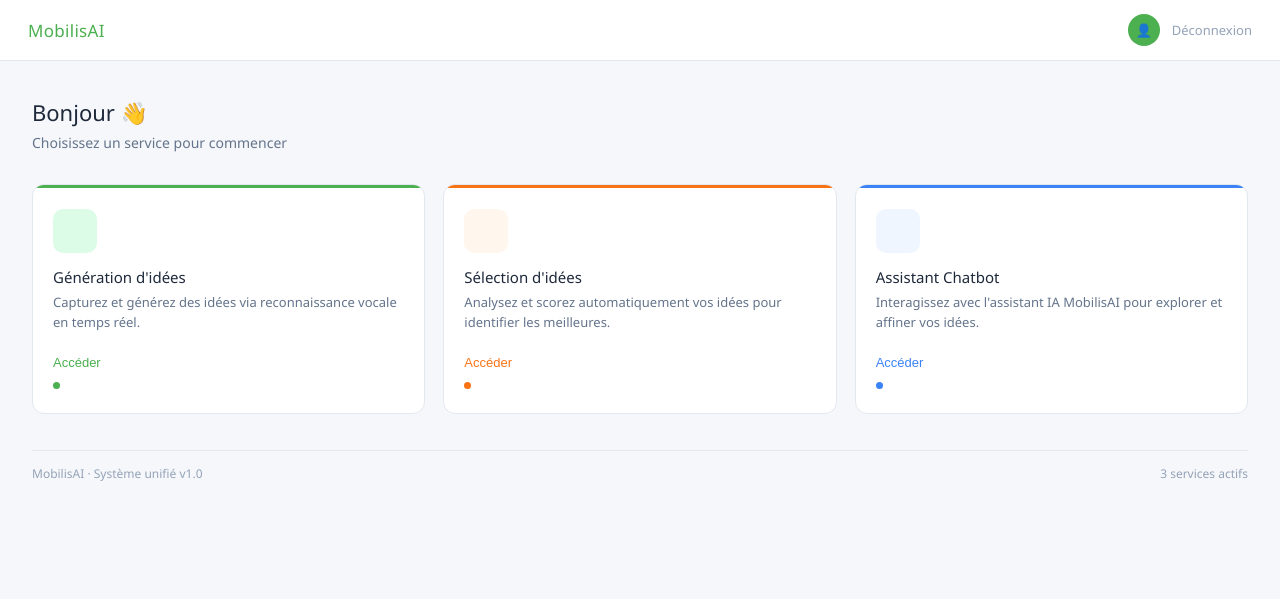
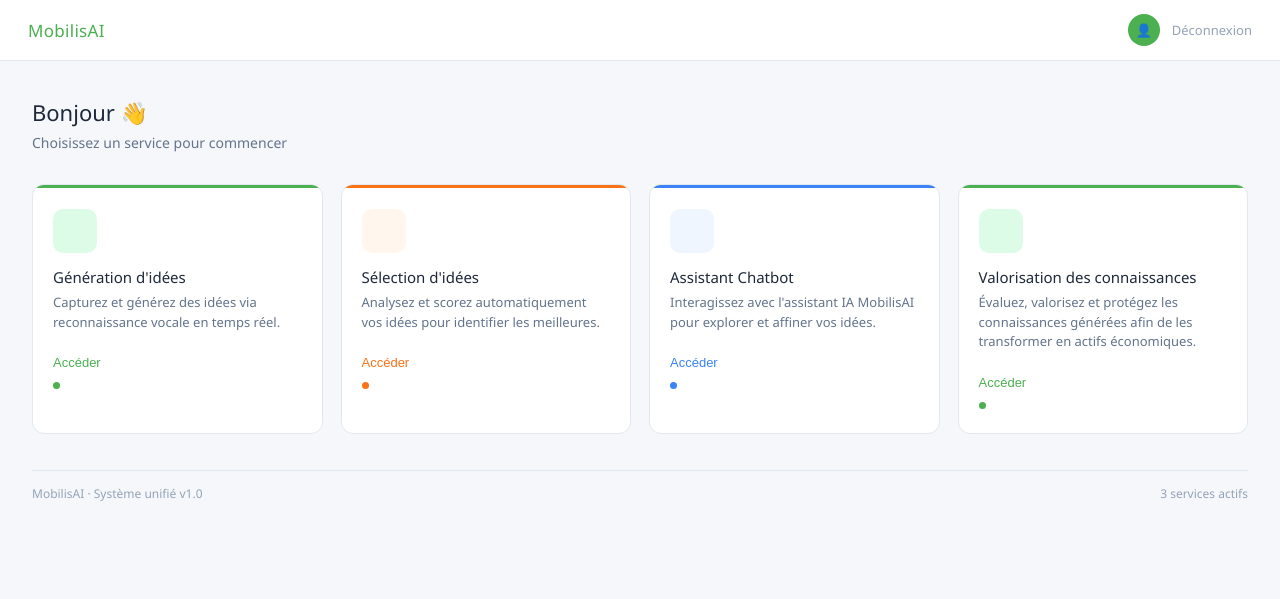
Before and after one commit to emiiyet/portail-mobilisai, a FastAPI app: template templates/accueil.html in a window 1280 px wide. Shown: the top 599 px of the page. Run offline with FastAPI, Linux system fonts and the light colour scheme; the template is opened without the code that fills it, so the values that code supplies are empty; some libraries are stand-ins or nearby versions.

Commit message:
Update accueil.html

```diff
--- a/templates/accueil.html
+++ b/templates/accueil.html
@@ -81,10 +81,10 @@
     }
 
     .grid {
-        display: grid;
-        grid-template-columns: repeat(3, 1fr);
-        gap: 18px;
-    }
+    display: grid;
+    grid-template-columns: repeat(4, 1fr);
+    gap: 18px;
+}
 
     .card {
         background: white;
@@ -277,6 +277,24 @@
                     </div>
                 </div>
 
+                <div class="card">
+    <div class="card-accent"></div>
+    <div class="card-icon icon-green">
+        <i class="ti ti-chart-bar" aria-hidden="true"></i>
+    </div>
+    <p class="card-title">Valorisation des connaissances</p>
+    <p class="card-desc">
+        Évaluez, valorisez et protégez les connaissances générées afin de les transformer en actifs économiques.
+    </p>
+    <button class="card-btn"
+        onclick="openLink('https://knowledgeval.onrender.com')">
+        Accéder <i class="ti ti-arrow-right" aria-hidden="true"></i>
+    </button>
+    <div class="status-row">
+        <div class="dot"></div>
+    </div>
+</div>
+
             </div>
 
             <div class="footer-bar">
```
